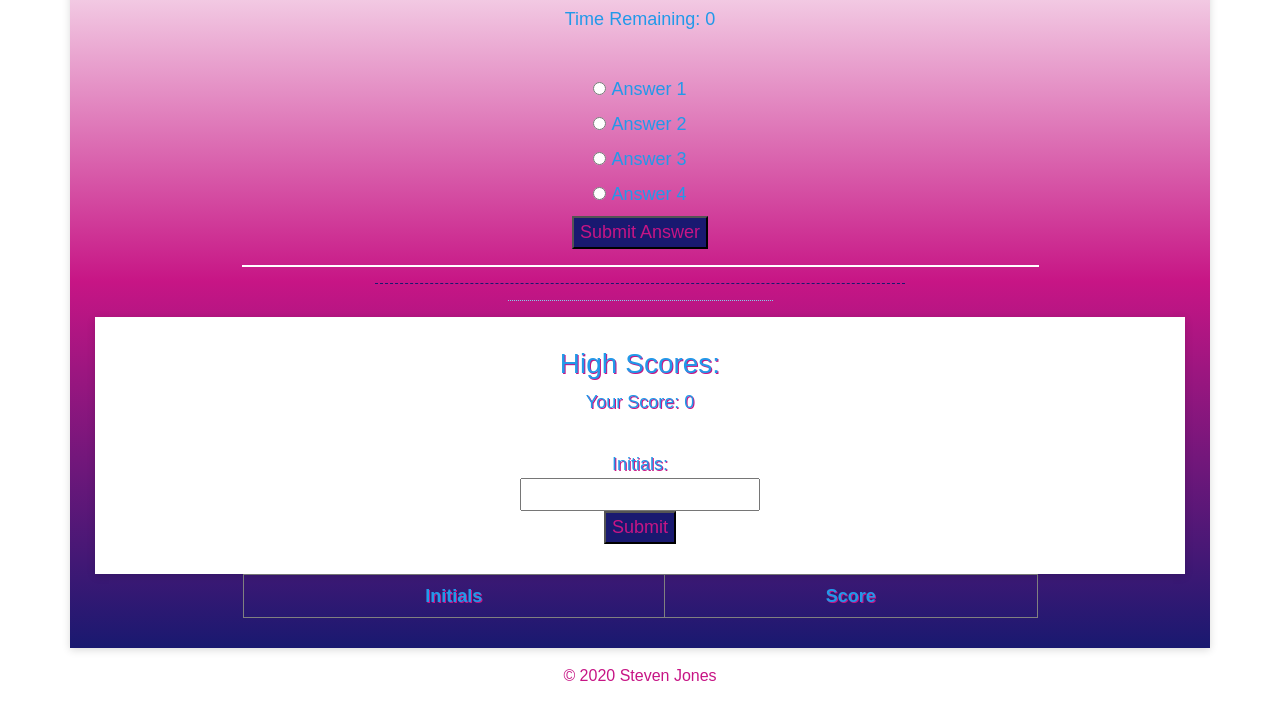
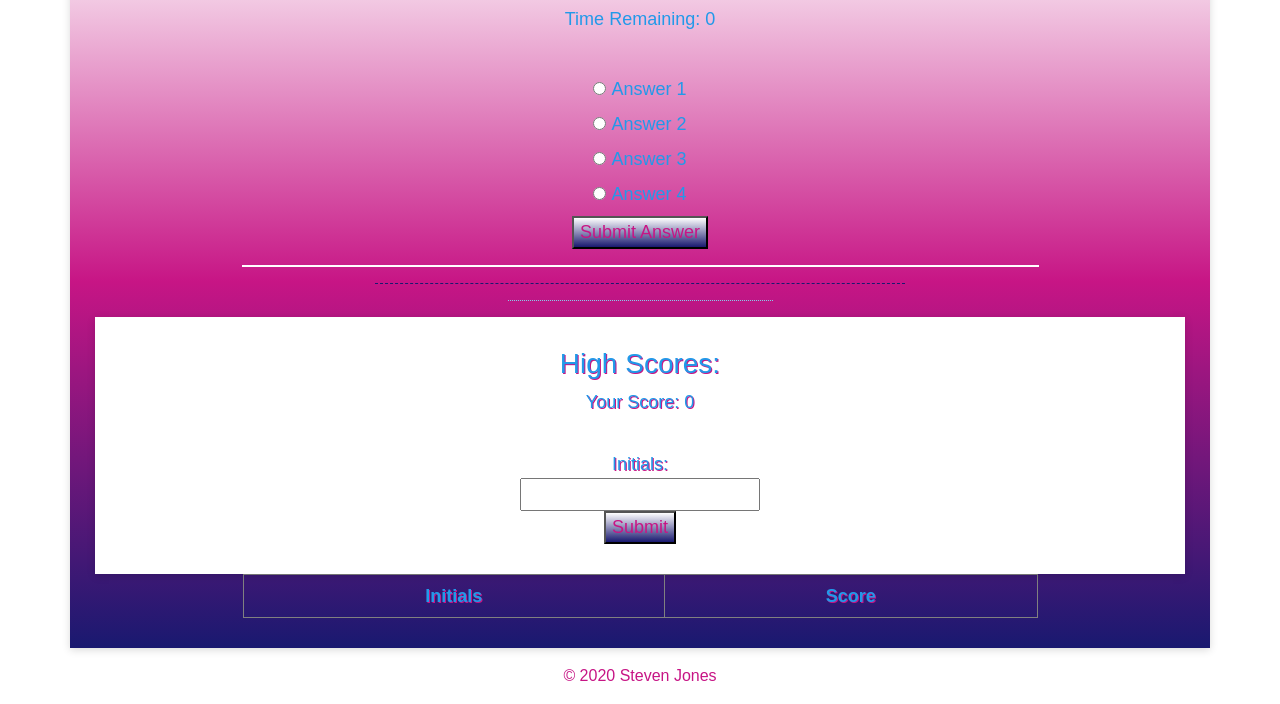
Before and after one commit to StevenSJones/codeQuizFourthEdition, a plain HTML site: page index.html in a window 1280 px wide. Shown: the part 326-1030 px from the top of the page. Drawn offline with nearby package versions, Linux system fonts and the light colour scheme.

Commit message:
I edited the buttons so that they all have white fading to mignight blue.

```diff
--- a/style.css
+++ b/style.css
@@ -35,7 +35,7 @@ table {
 
 .fusciaOnBlueBtn {
   color: #c71585;
-  background-color: midnightblue;
+  background: linear-gradient(white, midnightblue);
 }
 
 .whiteFusciaBlueGradient {
```
